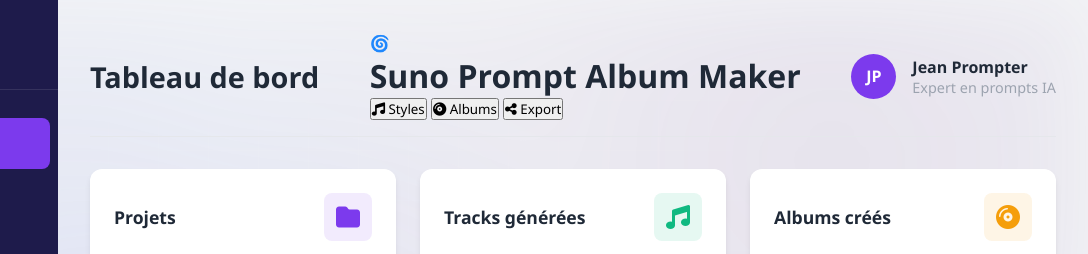
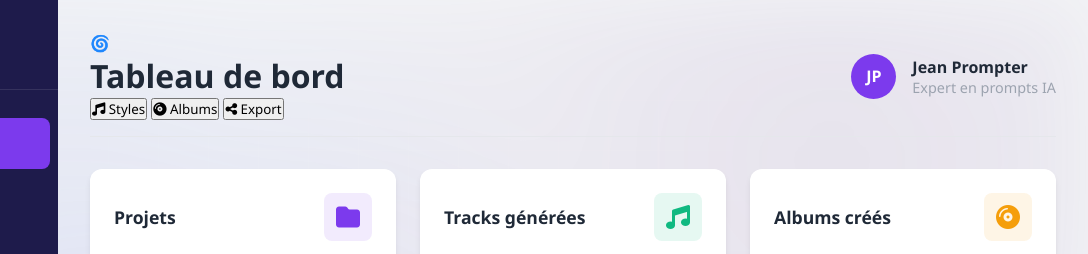
Before and after one commit to ODBDEVOPS/GEEK-DATABASE---ARCHITECTURE, a website: page index.html in a window 1280 px wide. Shown: the top 254 px of the page, 192-1280 px from the left. Drawn offline with Linux system fonts and the light colour scheme.

Commit message:
Update index.html

```diff
--- a/index.html
+++ b/index.html
@@ -79,11 +79,10 @@
 
         <!-- Header -->
         <header class="header">
-            <h2 id="page-title">Tableau de bord</h2>
             <div class="c.header-content">
             <div class="c.logo">
                 <div class="c.logo-icon">🌀</div>
-                <h1 class="c.logo-text">Suno Prompt Album Maker</h1>
+                <h1 id="page-title" class="c.logo-text">Tableau de bord</h1>
             </div>
             <nav class="c.nav">
                 <button class="c.nav-btn active" data-page="styles">
```
